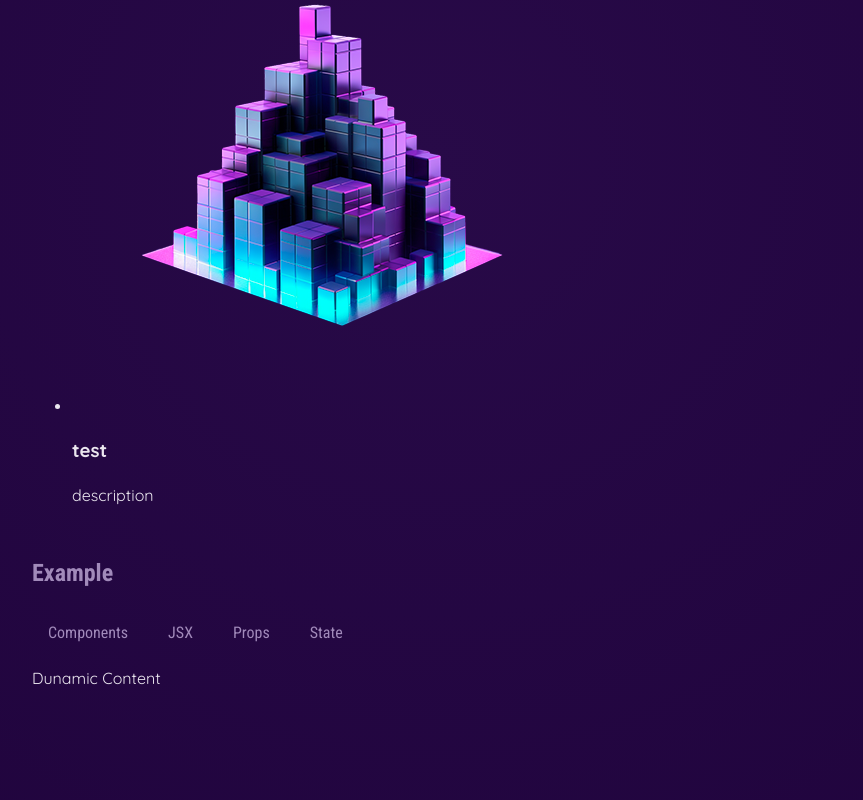
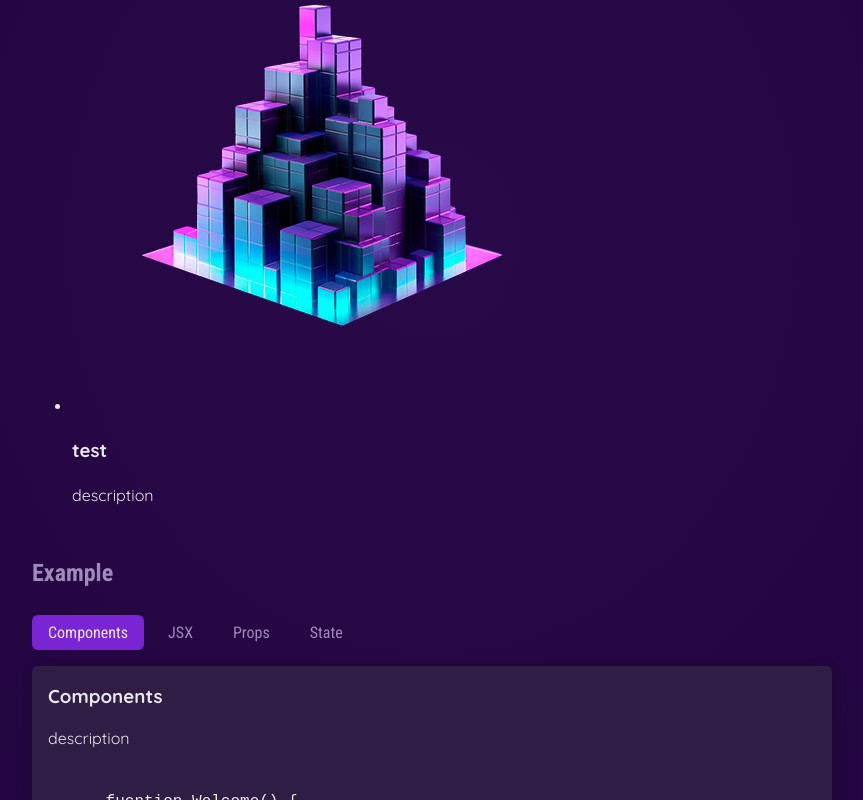
Before and after one commit to DamRawkidz/learning-max-react, a React (Vite) app: page / in a window 1280 px wide. Both pictures are taken after a click on the button "Components". Shown: the part 480-1280 px from the top of the page, without its empty margins (208-1071 px from the left). Built offline with nearby package versions, Linux system fonts and the light colour scheme.

Commit message:
[update] - refactor anbd split some components

```diff
--- a/src/App.jsx
+++ b/src/App.jsx
@@ -1,43 +1,24 @@
 
-import componentImg from './assets/components.png'
 import Header from './components/Header/Header.jsx'
-import CoreConcept from './components/CoreConcept.jsx'
-import TabButton from './components/TabButton.jsx'
-const data = [
-  {
-    title: 'test',
-    description: 'description',
-    iamge: componentImg
-  }
-]
+import CoreConCepts from './components/CoreConcepts.jsx'
+import Examples from './components/Example.jsx';
 
-function handcldeClick(state) {
-  console.log(state)
-}
+
 
 function App() {
+
+
+
+
+
   return (
-    <div>
+    <>
       <Header />
       <main>
-        <section id="core-concept">
-          <h2>Core Concept</h2>
-          <ul>
-            <CoreConcept {...data[0]} />
-          </ul>
-        </section>
-        <section id="examples">
-          <h2>Example</h2>
-          <menu>
-            <TabButton onSelect={() => handcldeClick('components')}>Components</TabButton>
-            <TabButton onSelect={() => handcldeClick('JSX')}>JSX</TabButton>
-            <TabButton onSelect={() => handcldeClick('Props')}>Props</TabButton>
-            <TabButton onSelect={() => handcldeClick('State')}>State</TabButton>
-          </menu>
-          Dunamic Content
-        </section>
+        <CoreConCepts />
+        <Examples />
       </main>
-    </div>
+    </>
   );
 }
 
--- /dev/null
+++ b/src/components/CoreConcepts.jsx
@@ -0,0 +1,22 @@
+import componentImg from '../assets/components.png'
+import CoreConcept from './CoreConcept.jsx'
+const data = [
+    {
+        title: 'test',
+        description: 'description',
+        iamge: componentImg
+    }
+]
+
+export default function CoreConCepts() {
+    return (
+        <section id="core-concept">
+            <h2>Core Concept</h2>
+            <ul>
+                {
+                    data.map((conceptItem) => <CoreConcept key={conceptItem.title}  {...conceptItem} />)
+                }
+            </ul>
+        </section>
+    )
+}
--- /dev/null
+++ b/src/components/Example.jsx
@@ -0,0 +1,57 @@
+import TabButton from '../components/TabButton.jsx'
+import { useState } from 'react'
+
+const EXAMPLE = {
+    components: {
+        title: 'Components',
+        description: 'description',
+        code: `
+      fucntion Welcome() {
+        return <h1>Hello, Wordls</h1>
+      }
+     `
+    },
+    jsx: {
+        title: 'Components',
+        description: 'description',
+        code: `
+      fucntion Welcome() {
+        return <h1>Hello, Wordls</h1>
+      }
+     `
+    }
+}
+export default function Examples() {
+    const [selectTopic, setSelectedTopic] = useState()
+
+    function handcldeClick(state) {
+        setSelectedTopic(state)
+        // console.log(state)
+    }
+    let tabContent = <p>Please select a topic.</p>
+
+    if (selectTopic) {
+        tabContent = (
+            <div id="tab-content">
+                <h3>{EXAMPLE[selectTopic].title}</h3>
+                <p>{EXAMPLE[selectTopic].description}</p>
+                <pre>
+                    <code>{EXAMPLE[selectTopic].code}</code>
+                </pre>
+            </div>
+        )
+    }
+    return (
+        <section id="examples">
+            <h2>Example</h2>
+            <menu>
+                <TabButton isSelected={selectTopic === 'components'} onSelect={() => handcldeClick('components')}>Components</TabButton>
+                <TabButton isSelected={selectTopic === 'JSX'} onSelect={() => handcldeClick('JSX')}>JSX</TabButton>
+                <TabButton isSelected={selectTopic === 'Props'} onSelect={() => handcldeClick('Props')}>Props</TabButton>
+                <TabButton isSelected={selectTopic === 'State'} onSelect={() => handcldeClick('State')}>State</TabButton>
+            </menu>
+            {tabContent}
+
+        </section>
+    )
+}
--- a/src/components/TabButton.jsx
+++ b/src/components/TabButton.jsx
@@ -1,4 +1,4 @@
-export default function TabButton({ children, onSelect }) {
+export default function TabButton({ children, onSelect, isSelected }) {
 
-    return <li><button onClick={onSelect}>{children}</button></li>
+    return <li><button className={isSelected ? 'active' : undefined} onClick={onSelect}>{children}</button></li>
 }
```
